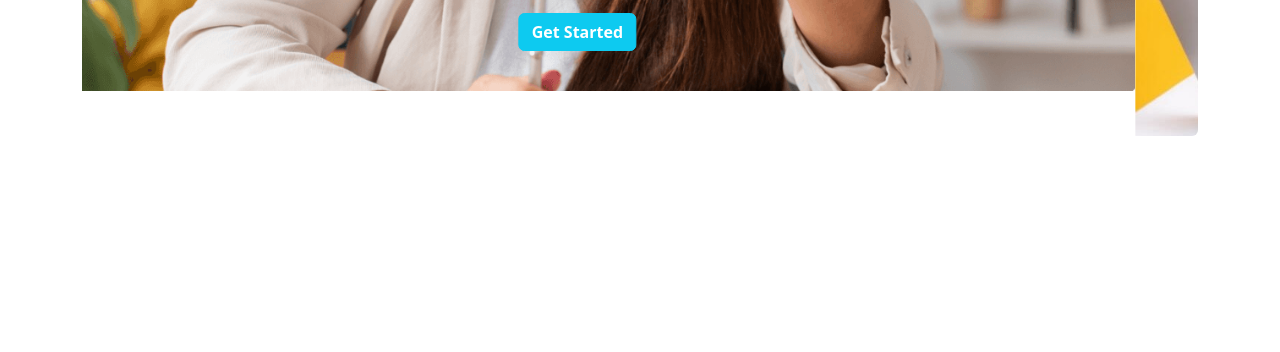
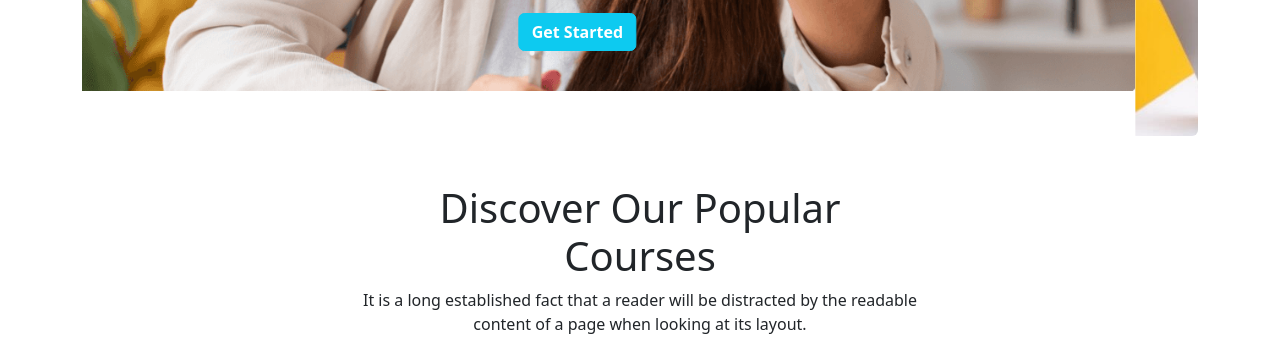
Before and after one commit to gazisharinmostafiz/ProEducation, a plain HTML site: page index.html in a window 1280 px wide. Shown: the part 639-991 px from the top of the page. Before the commit the page ends 823 px from the top, so only its background shows below. Drawn offline with nearby package versions, Linux system fonts and the light colour scheme.

Commit message:
main part add

```diff
--- a/index.html
+++ b/index.html
@@ -126,6 +126,34 @@
         </header>
         <!-- header end -->
 
+
+        <!-- main section  -->
+        <main>
+            <section class="text-center ">
+                <h1>Discover Our Popular <br> Courses</h1>
+                <p>
+                    It is a long established fact that a reader will be distracted by the readable <br> content of a
+                    page when looking at its
+                    layout.
+                </p>
+            </section>
+
+
+
+
+
+
+
+
+
+
+
+
+
+
+
+
+
         <script src="https://cdn.jsdelivr.net/npm/bootstrap@5.2.0/dist/js/bootstrap.bundle.min.js"
             integrity="sha384-A3rJD856KowSb7dwlZdYEkO39Gagi7vIsF0jrRAoQmDKKtQBHUuLZ9AsSv4jD4Xa"
             crossorigin="anonymous"></script>
```
